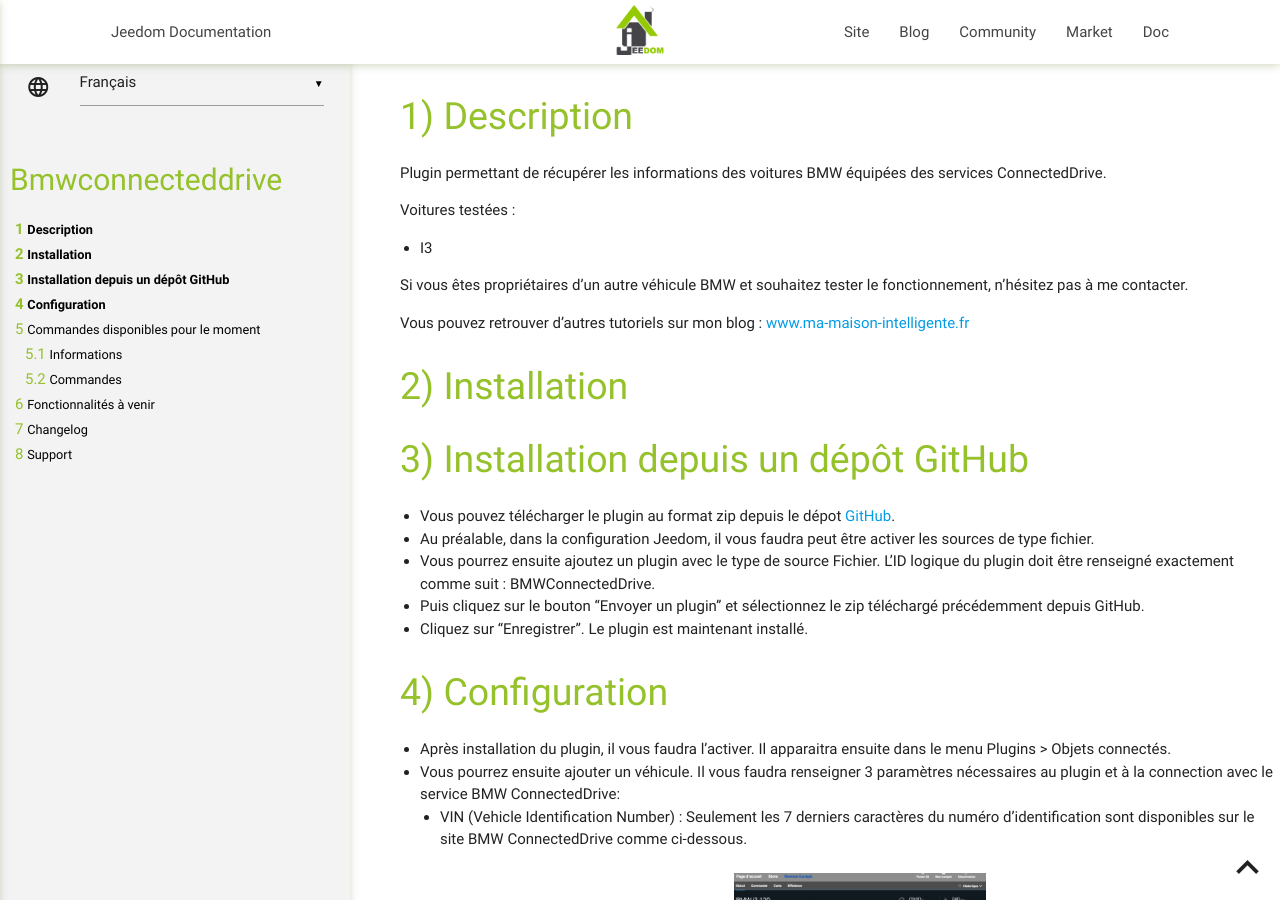
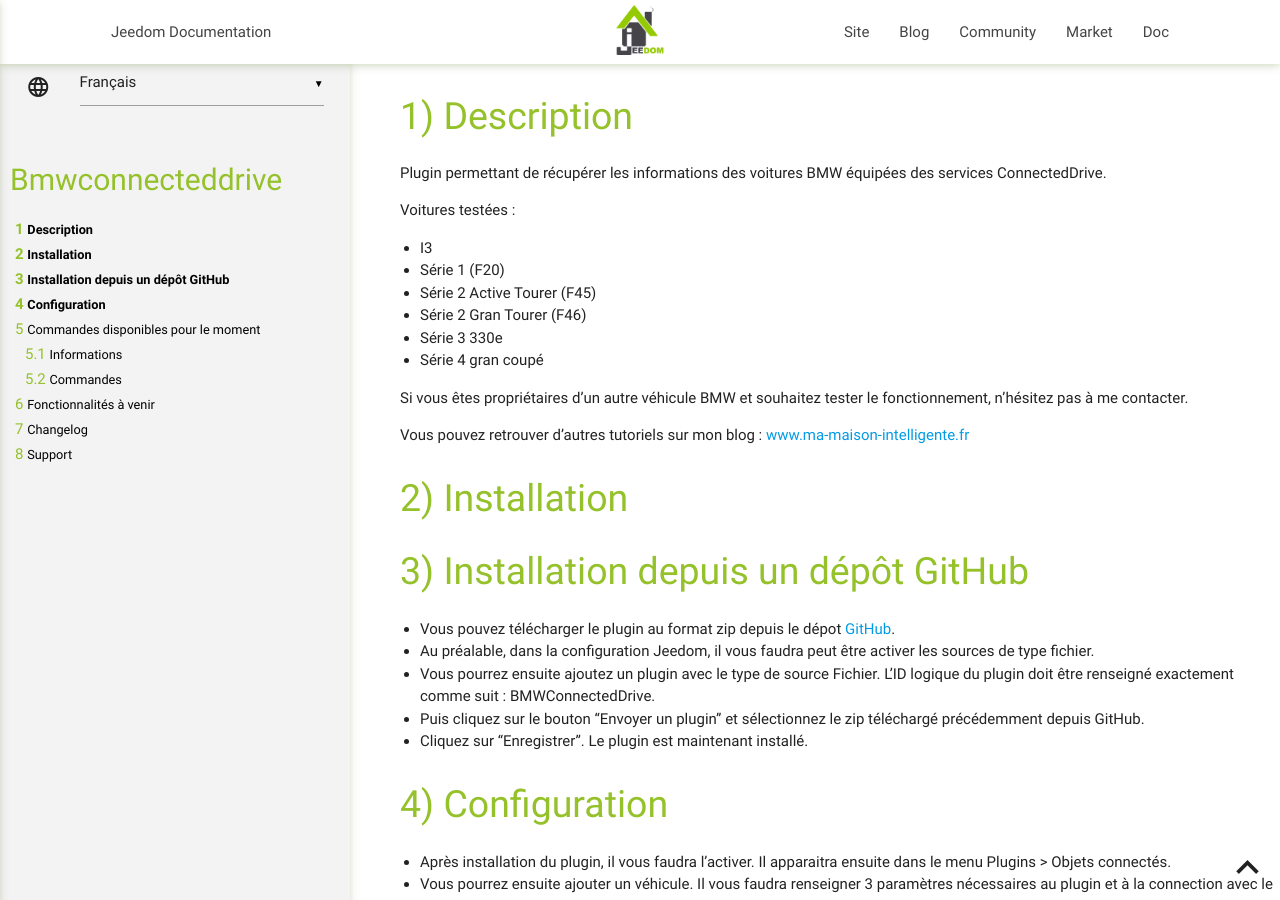
Before and after one commit to flabadens/BMWConnectedDrive, a Jekyll site: the page built from docs/fr_FR/index.md, in a window 1280 px wide and 900 px high. Built offline with Jekyll 4.4.1, drawn with Linux system fonts in a browser that asks for light colours; our own code applies the rules of GitHub Pages for plain Markdown files.

Commit message:
update of tested cars

```diff
--- a/docs/fr_FR/index.md
+++ b/docs/fr_FR/index.md
@@ -10,6 +10,11 @@ Plugin permettant de récupérer les informations des voitures BMW équipées de
 
 Voitures testées :
 - I3
+- Série 1 (F20)
+- Série 2 Active Tourer (F45)
+- Série 2 Gran Tourer (F46)
+- Série 3 330e
+- Série 4 gran coupé
 
 Si vous êtes propriétaires d'un autre véhicule BMW et souhaitez tester le fonctionnement, n'hésitez pas à me contacter.
 
```
